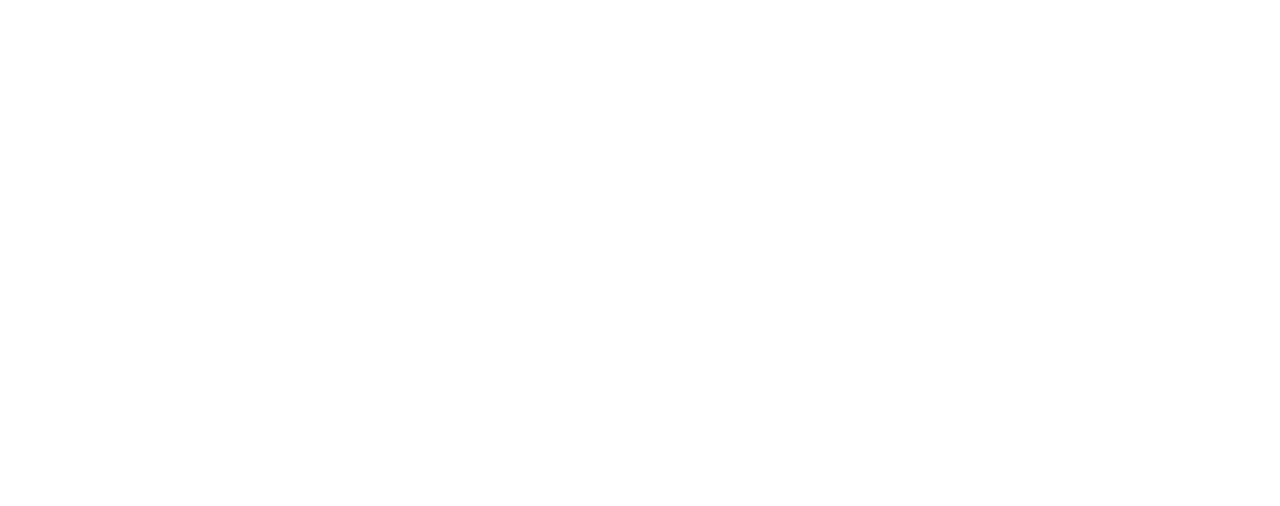
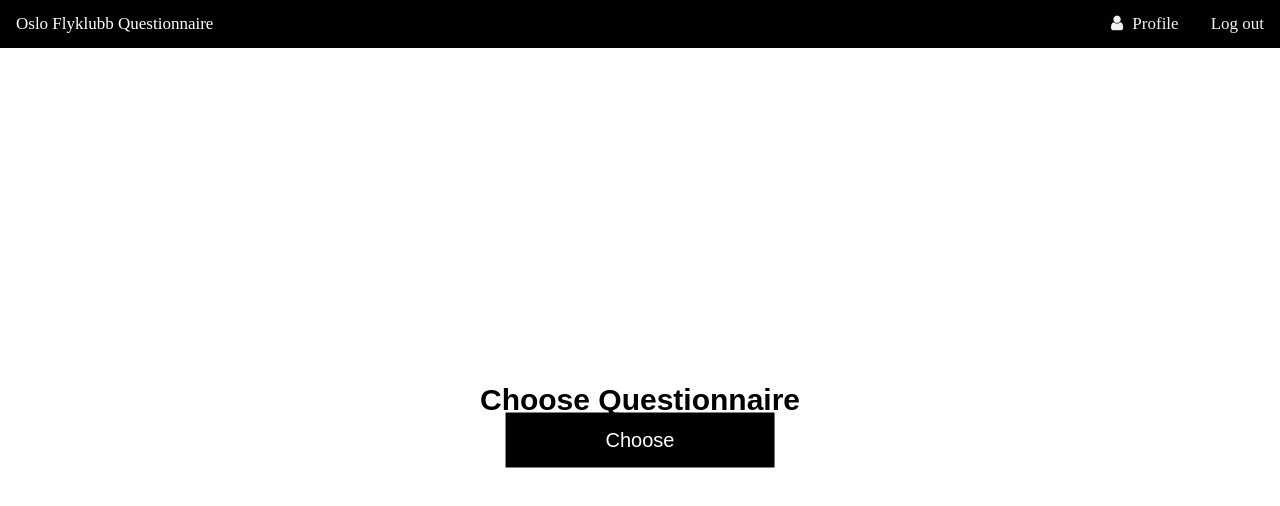
Before and after one commit to Flluka/OFKQuestionnaire, a plain HTML site: page questionnaires.html in a window 1280 px wide. Drawn offline with Linux system fonts and the light colour scheme.

Commit message:
Questionnaire page
added navigation bar
added dropdown
added options
css + some javascript

```diff
--- a/css/styles.css
+++ b/css/styles.css
@@ -16,6 +16,7 @@ h2 {
 	font-size: 30px;
 }
 
+/* Button on landing page */
 .button {
 	background-color: rgb(0, 0, 0);
 	border: none;
@@ -33,3 +34,88 @@ h2 {
 	left: 50%;
 	transform: translateX(-50%) translateY(-50%);
 }
+
+/* Drop down styling */
+.dropbtn {
+	background-color: #000000;
+	color: white;
+	padding: 16px;
+	padding-left: 100px;
+	padding-right: 100px;
+	font-size: 20px;
+	border: none;
+	cursor: pointer;
+
+
+}
+
+.dropbtn:hover,
+.dropbtn:focus {
+	background-color: #363434;
+}
+
+.dropdown {
+	position: relative;
+	display: inline-block;
+	display: inline-block;
+	font-size: 22px;
+	position: absolute;
+	top: 55%;
+	left: 50%;
+	transform: translateX(-50%) translateY(-50%);
+}
+
+.dropdown-content {
+	display: none;
+	position: absolute;
+	background-color: #f1f1f1;
+	min-width: 160px;
+	overflow: auto;
+	box-shadow: 0px 8px 16px 0px rgba(0, 0, 0, 0.2);
+	z-index: 1;
+}
+
+.dropdown-content a {
+	color: black;
+	padding: 12px 16px;
+	text-decoration: none;
+	display: block;
+}
+
+.dropdown a:hover {
+	background-color: #ddd;
+}
+
+.show {
+	display: block;
+}
+
+/* Navigation Bar */
+.topnav {
+	background-color: rgb(0, 0, 0);
+	overflow: hidden;
+}
+
+.topnav a {
+	float: left;
+	color: #f2f2f2;
+	text-align: center;
+	padding: 14px 16px;
+	text-decoration: none;
+	font-size: 17px;
+}
+
+
+.topnav a:hover {
+	background-color: rgb(255, 255, 255);
+	color: black;
+}
+
+.topnav a.active {
+	background-color: #000000;
+	color: white;
+}
+
+.topnav-right {
+	float: right;
+}
--- /dev/null
+++ b/javascript/dropdown.js
@@ -0,0 +1,20 @@
+
+/* When the user clicks on the button,
+toggle between hiding and showing the dropdown content */
+function myFunction() {
+  document.getElementById("myDropdown").classList.toggle("show");
+}
+
+/*Close the dropdown if the user clicks outside of it */
+window.onclick = function(event) {
+  if (!event.target.matches('.dropbtn')) {
+    var dropdowns = document.getElementsByClassName("dropdown-content");
+    var i;
+    for (i = 0; i < dropdowns.length; i++) {
+      var openDropdown = dropdowns[i];
+      if (openDropdown.classList.contains('show')) {
+        openDropdown.classList.remove('show');
+      }
+    }
+  }
+}
--- a/questionnaires.html
+++ b/questionnaires.html
@@ -4,9 +4,31 @@
 	<meta charset="UTF-8">
 	<meta http-equiv="X-UA-Compatible" content="IE=edge">
 	<meta name="viewport" content="width=device-width, initial-scale=1.0">
+	<link href="/css/styles.css" rel="stylesheet">
+	<link rel="stylesheet" href="https://cdnjs.cloudflare.com/ajax/libs/font-awesome/4.7.0/css/font-awesome.min.css">
+
 	<title>Questionnaire Option</title>
+	<script src="/javascript/dropdown.js"></script>
 </head>
 <body>
+	<div class="topnav">
+		<a class="active">Oslo Flyklubb Questionnaire</a>
+		<div class="topnav-right">
+		  <a href="#"><i class="fa fa-fw fa-user"></i> Profile</a>
+		  <a href="#search">Log out</a>
+		</div>
+	  </div>
 
+
+
+<h2>Choose Questionnaire</h2>
+<div class="dropdown">
+  <button onclick="myFunction()" class="dropbtn">Choose</button>
+  <div id="myDropdown" class="dropdown-content">
+    <a href="#Tecnam">Tecnam P2002JF</a>
+    <a href="#DA40NG">Diamond DA40NG</a>
+    <a href="#Prosedyrer">Kjeller/OFK Prosedyrer</a>
+  </div>
+</div>
 </body>
 </html>
```
Also changed, not shown: index.html (+0 -1 lines).
